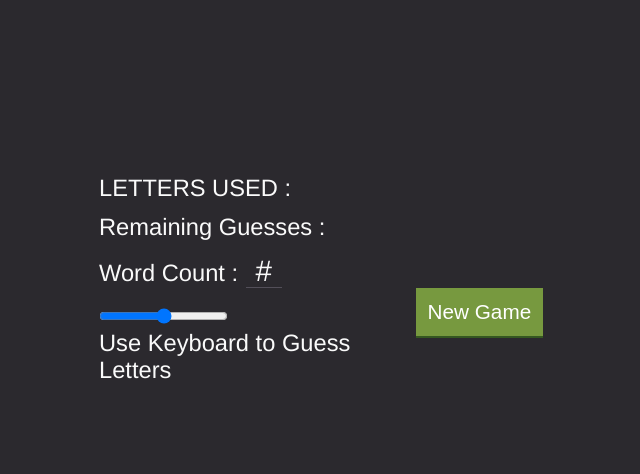
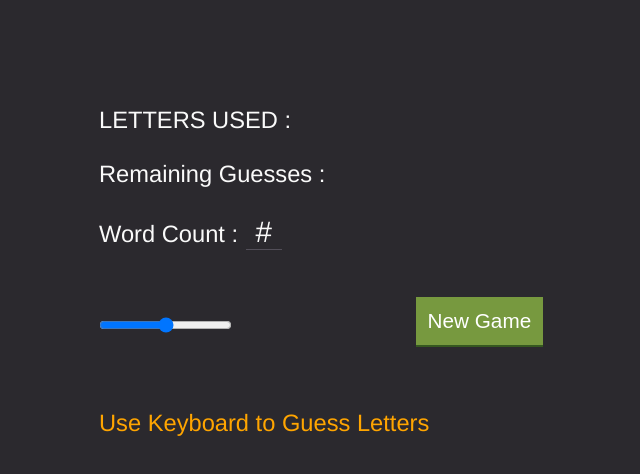
Before and after one commit to Boolean-Operator/HangmanGame, a website built with webpack: page public/index.html in a window 1280 px wide. Shown: the part 240-714 px from the top of the page, without its empty margins (319-959 px from the left). Built offline with nearby package versions, Linux system fonts and the light colour scheme; no server answers.

Commit message:
Styleing changes

```diff
--- a/public/index.html
+++ b/public/index.html
@@ -12,6 +12,7 @@
 
 <body>
 
+  <!-- <div class="container"> -->
     <div class="gameBoard">
 
       <div class="gameTitle">
@@ -25,17 +26,20 @@
         <label for="puzzleWordCount">Word Count :</label>
         <span id="rangeValue">#</span>
 
-      <div>
+        <div class="slider">
           <button id="reset" class="button">New Game</button>
           <input type="range" id="wordCount" name="puzzleWordCount" min="1" max="9">
         </div>
 
+      </div>
       <div>
-          <p>Use Keyboard to Guess Letters</p>
-        </div>
+
+        <p class="instruction">Use Keyboard to Guess Letters</p>
       </div>
 
-  </div>
+    </div><!-- gameBoard -->
+  </div><!--container -->
+
 
   <script src="/scripts/bundle.js"></script>
 
--- a/public/styles/styles.css
+++ b/public/styles/styles.css
@@ -34,7 +34,7 @@
 
 p {
      font-weight: 300;
-     margin-bottom: .8rem;
+     margin-bottom: 1.8rem;
 }
 
 .gameTitle {
@@ -59,6 +59,14 @@
   display: block;
 }
 
+.slider {
+  padding-top: 2em;
+}
+.instruction {
+  padding-top: 3em;
+  color: orange;
+
+}
 .button {
   background: #77993f;
   border: none;
@@ -78,5 +86,6 @@
 }
 
 #wordCount {
-  margin-top: 20px
+  margin-top: 20px;
+  width: 30%;
 }
```
Lines whose indentation alone changed are shown as unchanged.
